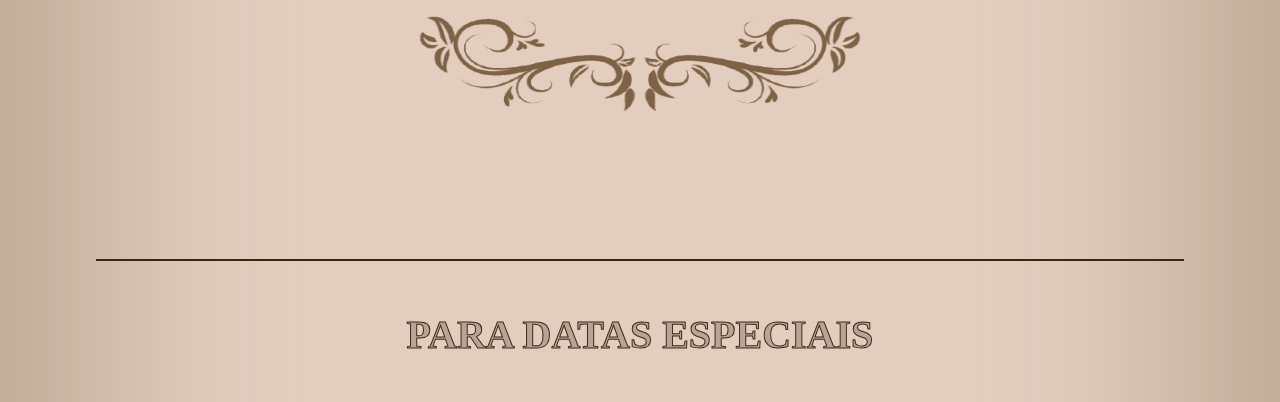
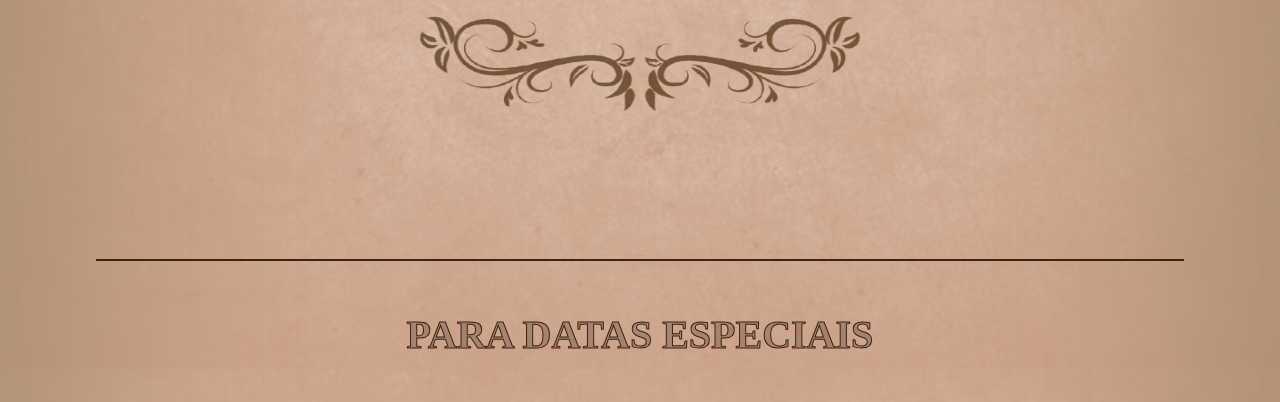
Before and after one commit to mateusguidotti/leiame_teste, a plain HTML site: page index.html in a window 1280 px wide. Shown: the part 486-888 px from the top of the page. Drawn offline with Linux system fonts and the light colour scheme; the site is published under a folder, as on GitHub Pages, so addresses that start at the root find nothing; a web font is replaced by a local one.

Commit message:
Update styles.css

```diff
--- a/styles.css
+++ b/styles.css
@@ -8,7 +8,7 @@ body {
     -webkit-box-shadow: inset 0px 0px 193.7px 93px rgba(146, 130, 100, 0.49);
     -moz-box-shadow: inset 0px 0px 193.7px 93px rgba(146, 130, 100, 0.49);
     box-shadow: inset 0px 0px 193.7px 93px rgba(146, 130, 100, 0.49);
-    background-image: url(/img/texture.png);
+    background-image: url(img/texture.png);
     background-size: contain;
     background-repeat: repeat-y;
     background-blend-mode: overlay;
```
